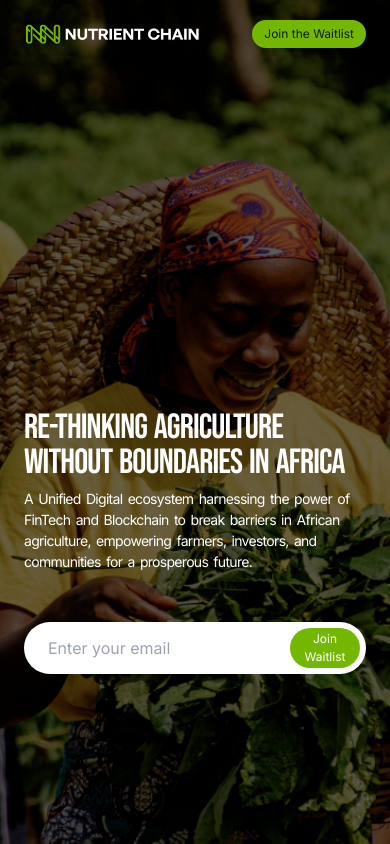
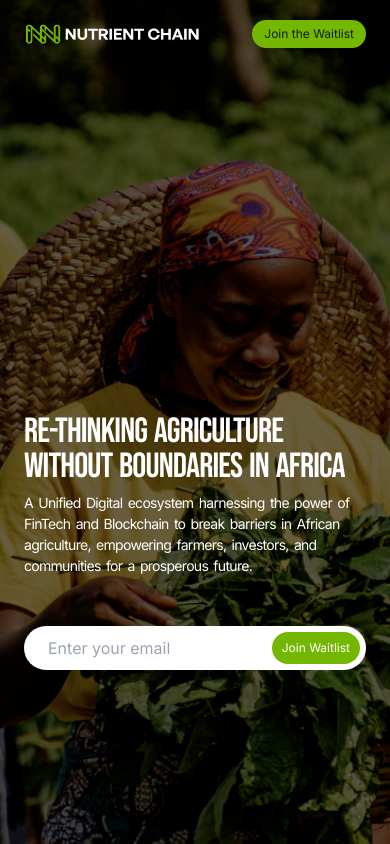
Before and after one commit to JayOnojah/nutrient-chain, a Next.js app: page / in a window 390 px wide. Built offline with nearby package versions, Linux system fonts and the light colour scheme.

Commit message:
Code Refactor

```diff
--- a/app/page.tsx
+++ b/app/page.tsx
@@ -30,9 +30,9 @@ export default function HomePage() {
             <input
               type="text"
               placeholder="Enter your email"
-              className="flex-1 outline-none text-black px-2 py-1"
+              className="flex-1 outline-none text-black px-2 py-1 max-w-[200px]"
             />
-            <button className="py-[2px] lg:py-[6px] px-[10px] lg:px-[22px] bg-[#74B700] rounded-full text-[12px] lg:text-[14px] max-w-[150px]">
+            <button className="py-[2px] lg:py-[6px] px-[10px] lg:px-[22px] bg-[#74B700] rounded-full text-[12px] lg:text-[14px] max-w-[150px] block">
               Join Waitlist
             </button>
           </div>
```
